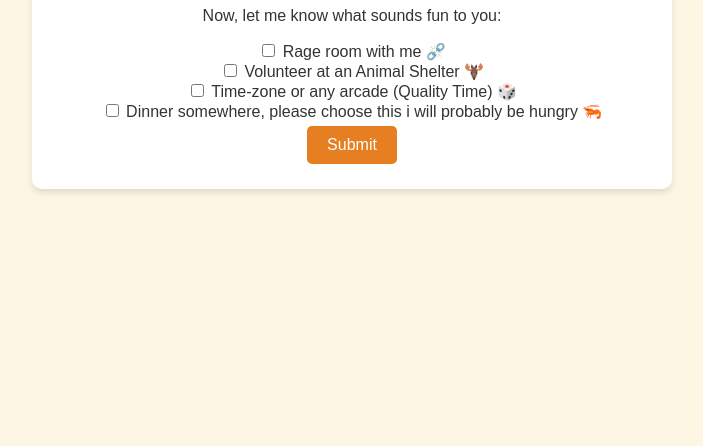
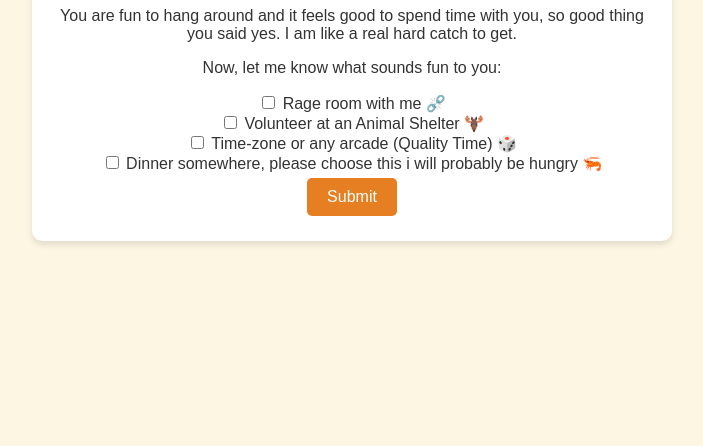
Before and after one commit to PandaUnknown1/Asking-out, a plain HTML site: page yes.html in a window 1280 px wide. Shown: the part 354-800 px from the top of the page, without its empty margins (288-991 px from the left). Drawn offline with Linux system fonts and the light colour scheme.

Commit message:
Update yes.html

```diff
--- a/yes.html
+++ b/yes.html
@@ -12,6 +12,7 @@
 <body>
     <div class="container">
         <h1>Totally knew you were going to accept 😊</h1>
+        <p>You are fun to hang around and it feels good to spend time with you, so good thing you said yes. I am like a real hard catch to get.
         <p>Now, let me know what sounds fun to you:</p>
 
         <form action="submit-options.html" method="post">
```
